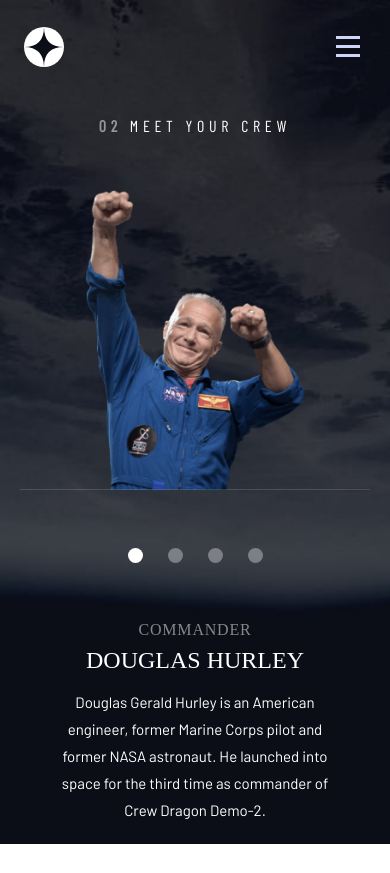
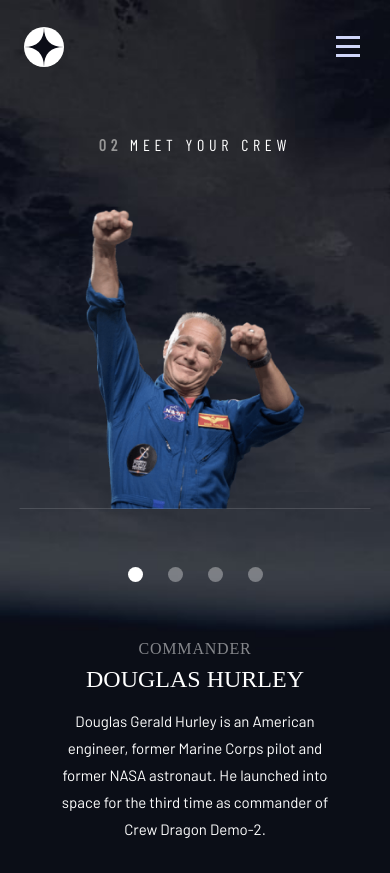
Before and after one commit to AlexW301/space-tourism, a Next.js app: page /crew in a window 390 px wide. Before the commit the page ends 844 px from the top, so only its background shows below. Built offline with nearby package versions, Linux system fonts and the light colour scheme; a web font is replaced by a local one.

Commit message:
final touches

```diff
--- a/components/Menu/Menu.module.scss
+++ b/components/Menu/Menu.module.scss
@@ -103,6 +103,13 @@
 .menuText {
   letter-spacing: 2px;
   text-transform: uppercase;
+  background: transparent;
+  color: #ffffff;
+  border: none;
+  padding: 0;
+  font-size: 16px;
+  font-family: "Barlow Condensed";
+  cursor: pointer;
 
   span {
     font-weight: 600;
--- a/components/Menu/index.js
+++ b/components/Menu/index.js
@@ -10,9 +10,16 @@
   const [isOpen, setIsOpen] = useState(false);
 
   const showMenu = () => {
-    console.log(menu.current.classList)
     menu.current.classList.toggle(styles.show)
     setIsOpen(!isOpen);
+  }
+
+  const newPage = (path) => {
+    router.push(path)
+    if(isOpen) {
+      setIsOpen(false)
+      menu.current.classList.toggle(styles.show)
+    }
   }
 
   return (
@@ -26,32 +33,24 @@
       <ul ref={menu} className={styles.menu}>
         <div className={styles.blur}></div>
         <li className={router.pathname === '/' ? styles.menuFocus : null}>
-          <Link href="/" passHref>
-            <a className={styles.menuText}>
+          <button className={styles.menuText} onClick={() => newPage('/')}>
               <span>00</span> Home
-            </a>
-          </Link>
+          </button>
         </li>
         <li className={router.pathname === '/destination' ? styles.menuFocus : null}>
-          <Link href="/destination" passHref>
-            <a className={styles.menuText}>
+          <button className={styles.menuText} onClick={() => newPage('/destination')}>
               <span>01</span> Destination
-            </a>
-          </Link>
+          </button>
         </li>
         <li className={router.pathname === '/crew' ? styles.menuFocus : null}>
-          <Link href="/crew" passHref>
-            <a className={styles.menuText}>
+          <button className={styles.menuText} onClick={() => newPage('/crew')}>
               <span>02</span> Crew
-            </a>
-          </Link>
+          </button>
         </li>
         <li className={router.pathname === '/technology' ? styles.menuFocus : null}>
-          <Link href="/technology" passHref>
-            <a className={styles.menuText}>
+          <button className={styles.menuText} onClick={() => newPage('/technology')}>
               <span>03</span> Technology
-            </a>
-          </Link>
+          </button>
         </li>
       </ul>
     </nav>
--- a/styles/Crew.module.scss
+++ b/styles/Crew.module.scss
@@ -9,7 +9,7 @@
     background-repeat: no-repeat;
     background-size: cover;
     display: grid;
-    align-items: center;
+    align-items: flex-start;
 
     @media screen and (max-width: 1233px) {
       background: url(/assets/crew/background-crew-tablet.jpg);
@@ -36,10 +36,12 @@
   transition: all 1 ease-in-out;
   width: 1110px;
   margin: 0 auto;
-  margin-top: 106px;
+  padding-top: 220px;
+  padding-bottom: 30px;
   display: grid;
-  row-gap: 70px;
+  row-gap: 80px;
   column-gap: 156px;
+  min-height: 100vh;
   grid-template-areas:
     "subTitle"
     "content"
@@ -79,7 +81,8 @@
     justify-items: center;
     text-align: center;
     row-gap: 40px;
-    margin-top: 156px;
+    min-height: unset;
+    padding-top: 175px;
 
     .subTitle {
       position: absolute;
@@ -124,7 +127,7 @@
     "picture"
     "tabs"
     "content";
-    margin-top: 116px;
+    padding-top: 135px;
 
     .subTitle {
       position: relative;
--- a/styles/Destination.module.scss
+++ b/styles/Destination.module.scss
@@ -9,7 +9,7 @@
   background-repeat: no-repeat;
   background-size: cover;
   display: grid;
-  align-items: center;
+  align-items: flex-start;
 
   @media screen and (max-width: 1233px) {
     background: url(/assets/destination/background-destination-tablet.jpg);
@@ -38,7 +38,7 @@
   display: grid;
   row-gap: 70px;
   column-gap: 156px;
-  padding: 170px 2rem 50px;
+  padding: 220px 2rem 50px;
   grid-template-areas:
     "subTitle subTitle"
     "image content";
@@ -49,7 +49,7 @@
       "subTitle"
       "image"
       "content";
-      margin-top: 166px;
+      padding-top: 175px;
     .imageContainer {
       width: 100%;
       display: flex;
@@ -62,7 +62,7 @@
       justify-content: center;
       text-align: center;
       row-gap: 30px;
-      margin-top: 106px;
+      padding-top: 135px;
     .planetImg {
         height: 200px;
         width: 200px;
--- a/styles/Technology.module.scss
+++ b/styles/Technology.module.scss
@@ -9,7 +9,7 @@
   background-repeat: no-repeat;
   background-size: cover;
   display: grid;
-  align-items: center;
+  align-items: flex-start;
   justify-content: center;
 
   @media screen and (max-width: 1233px) {
@@ -38,7 +38,7 @@
   margin: 0 auto;
   display: grid;
   row-gap: 40px;
-  margin-top: 236px;
+  padding-top: 220px;
   margin-left: 2rem;
   column-gap: 100px;
   position: relative;
@@ -115,7 +115,7 @@
     justify-content: center;
     align-items: center;
     text-align: center;
-    margin-top: 236px;
+    padding-top: 175px;
     margin-left: 0;
     position: relative;
 
@@ -154,6 +154,7 @@
   }
 
   @media screen and (max-width: 655px) {
+    padding-top: 135px;
     .tabs {
       li button {
         height: 40px;
```
